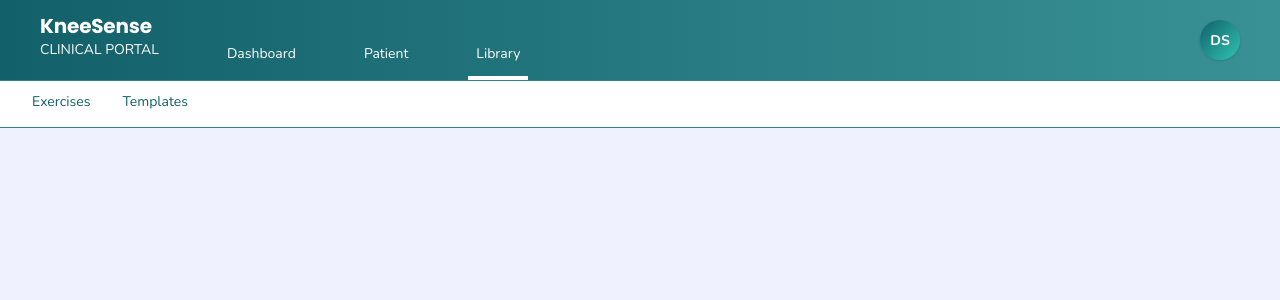
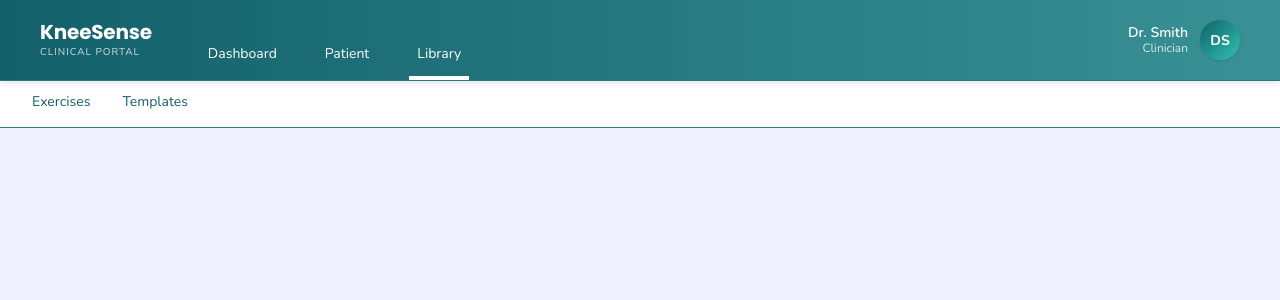
Before and after one commit to Bar0nDev/KneeSense, a Next.js app in the folder frontend/: page /library in a window 1280 px wide. Shown: the top 300 px of the page. Built offline with nearby package versions, Linux system fonts and the light colour scheme; no server answers.

Commit message:
resolve merge conflicts from practitioner UI

```diff
--- a/frontend/src/app/(practitioner)/analytics/page.tsx
+++ b/frontend/src/app/(practitioner)/analytics/page.tsx
@@ -10,7 +10,6 @@ export default function Page() {
     <>
       <div className="fixed top-0 left-0 right-0 z-50">
         <Topbar
-          profileImgUrl="/images/profile.jpg"
           username="Dr. Smith"
           userTitle="Clinician"
         />
--- a/frontend/src/app/(practitioner)/library/exercises/page.tsx
+++ b/frontend/src/app/(practitioner)/library/exercises/page.tsx
@@ -62,7 +62,6 @@ export default function Exercises() {
     <>
       <div className="fixed top-0 left-0 right-0 z-50">
         <Topbar
-          profileImgUrl="/images/profile.jpg"
           username="Dr. Smith"
           userTitle="Clinician"
         />
--- a/frontend/src/app/(practitioner)/library/page.tsx
+++ b/frontend/src/app/(practitioner)/library/page.tsx
@@ -7,7 +7,6 @@ export default function Page() {
     <div className="flex flex-col min-h-screen">
       <div className="fixed top-0 left-0 right-0 z-50">
         <Topbar
-          profileImgUrl="/images/profile.jpg"
           username="Dr. Smith"
           userTitle="Clinician"
         />
--- a/frontend/src/app/(practitioner)/library/templates/page.tsx
+++ b/frontend/src/app/(practitioner)/library/templates/page.tsx
@@ -69,7 +69,6 @@ export default function Templates() {
     <>
          <div className="fixed top-0 left-0 right-0 z-50">
            <Topbar
-             profileImgUrl="/images/profile.jpg"
              username="Dr. Smith"
              userTitle="Clinician"
            />
--- a/frontend/src/app/(practitioner)/patients/page.tsx
+++ b/frontend/src/app/(practitioner)/patients/page.tsx
@@ -12,7 +12,6 @@ export default function Page() {
   return (
     <div className="flex flex-col h-screen" style={{ backgroundColor: '#EFF1FE' }}>
       <Topbar
-        profileImgUrl="/images/profile.jpg"
         username="Dr. Smith"
         userTitle="Clinician"
       />
--- a/frontend/src/components/clinician/headers/topbar.tsx
+++ b/frontend/src/components/clinician/headers/topbar.tsx
@@ -2,7 +2,7 @@
 import Link from 'next/link';
 import { usePathname } from 'next/navigation';
 import LinkButton from '../buttons/linkbutton';
-import Avatar from '@/components/ui/avatar';
+import Avatar from '@/components/ui/Avatar';
 
 type TopbarProps = {
   profileImgUrl: string;
@@ -15,27 +15,35 @@ const NAV_LINKS = [
   { label: "Patient",   href: "/patients", matchPrefix: "/patients" },
   { label: "Library",   href: "/library/exercises", matchPrefix: "/library" },
 ];
-
 export default function Topbar({ profileImgUrl, username, userTitle }: TopbarProps) {
   const pathname = usePathname();
 
   return (
-    <div
-      className="w-full h-20"
+    <header
+      className="w-full h-20 flex items-center px-6 md:px-10 sticky top-0 z-50"
       style={{
         background: 'linear-gradient(90deg, #12606A 0%, #399195 100%)',
-        boxShadow: '0 3px 5px 0 rgb(158, 158, 158)',
+        boxShadow: '0 3px 5px 0 rgba(0, 0, 0, 0.1)',
       }}
     >
-      <div className="flex items-end justify-between w-full h-full pl-10">
-        <div className="flex items-end gap-15">
-          <div className="pb-5">
-            <h1 className="text-white text-xl font-bold">KneeSense</h1>
-            <p className="text-white text-sm">CLINICAL PORTAL</p>
+      <div className="flex items-center justify-between w-full max-w-[1440px] mx-auto h-full">
+
+        {/* Left Side: Logo + Nav */}
+        <div className="flex items-center gap-8 md:gap-12 h-full">
+          {/* Logo Section */}
+          <div className="flex flex-col justify-center">
+            <h1 className="text-white text-xl font-bold leading-tight">KneeSense</h1>
+            <p className="text-white/80 text-[10px] tracking-widest uppercase">Clinical Portal</p>
           </div>
-          <div className="flex gap-13">
+
+          {/* Nav Links - Pushed to the bottom */}
+          <nav className="hidden md:flex items-end gap-4 lg:gap-8 h-full">
             {NAV_LINKS.map((link) => (
-              <Link key={link.href} href={link.href} style={{ textDecoration: "none" }}>
+              <Link
+                key={link.href}
+                href={link.href}
+                className="no-underline h-full flex items-end pb-0" // Ensures link area covers full height
+              >
                 <LinkButton
                   label={link.label}
                   href={link.href}
@@ -44,20 +52,23 @@ export default function Topbar({ profileImgUrl, username, userTitle }: TopbarPro
                 />
               </Link>
             ))}
+          </nav>
+        </div>
+
+
+
+        {/* Right Side: Avatar - Remains centered */}
+        <div className="flex items-center gap-3">
+          <div className="flex flex-col items-end justify-center">
+            <span className="text-sm font-semibold text-white leading-tight">{username}</span>
+            <span className="text-xs text-white/80 leading-tight">{userTitle}</span>
           </div>
-        </div>
-        <div className="flex items-center pb-5 pr-10">
           <Avatar
             name={username}
-            subtext={userTitle}
-            imgUrl={profileImgUrl}
-            textColor="white"
-            bgColor="#EFF1FE"
             size={40}
-            reverse
           />
         </div>
       </div>
-    </div>
+    </header>
   );
 }
--- a/frontend/src/components/clinician/list/patientDetail.tsx
+++ b/frontend/src/components/clinician/list/patientDetail.tsx
@@ -6,7 +6,7 @@ import ZoneMap from "@/components/patient/progress/ZoneMap";
 import MuscleSmoothnessCard from "@/components/patient/progress/MuscleSmoothnessCard";
 import BenchmarkComparisonCard from "@/components/patient/progress/BenchmarkComparisonCard";
 import MetricCard from "@/components/patient/progress/MetricCard";
-import Avatar from "@/components/ui/avatar";
+import Avatar from "@/components/ui/Avatar";
 import { useProgress } from "@/hooks/useProgress";
 import { FiEdit2, FiActivity } from "react-icons/fi";
 import EditProgramModal from "@/components/clinician/modals/EditProgramModal";
@@ -47,11 +47,15 @@ export default function PatientDetail({ patient }: Props) {
       <div className="flex flex-col md:flex-row md:items-start justify-between gap-4 mb-6">
         <div className="flex flex-col gap-2">
           <div className="flex items-center gap-3">
-            <Avatar
-              name={patient.name}
-              subtext={`65 yrs${!isUnassigned ? ` • Week ${Math.ceil(patient.daysIn / 7)}` : ""}`}
-              size={56}
-            />
+            <div className="flex items-center gap-3">
+              <Avatar name={patient.name} size={56} />
+              <div className="flex flex-col justify-center">
+                <span className="text-sm font-semibold text-gray-900 leading-tight">{patient.name}</span>
+                <span className="text-xs text-gray-500 leading-tight">
+                  {`65 yrs${!isUnassigned ? ` • Week ${Math.ceil(patient.daysIn / 7)}` : ""}`}
+                </span>
+              </div>
+            </div>
             <span style={{ fontSize: "11px", fontWeight: 700, color: s.text, background: s.bg, borderRadius: "999px", padding: "4px 12px", whiteSpace: "nowrap", flexShrink: 0 }}>
               {s.icon} {patient.status.charAt(0).toUpperCase() + patient.status.slice(1)}
             </span>
```
